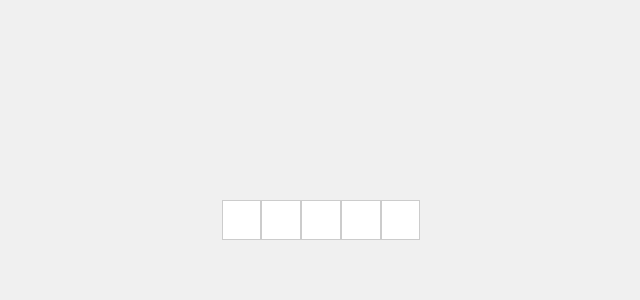
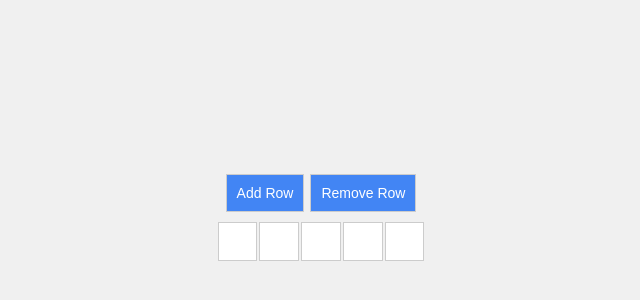
Before and after one commit to mahabhu/counter, a plain HTML site: page index.html in a window 1280 px wide. Shown: the part 180-480 px from the top of the page, without its empty margins (319-959 px from the left). Drawn offline with Linux system fonts and the light colour scheme.

Commit message:
Update index.html

```diff
--- a/index.html
+++ b/index.html
@@ -3,63 +3,104 @@
 <head>
     <meta charset="UTF-8">
     <meta name="viewport" content="width=device-width, initial-scale=1.0">
-    <title>Colorful Button Counter</title>
+    <title>Dynamic Color Button Rows</title>
     <style>
         body {
             display: flex;
+            flex-direction: column;
+            align-items: center;
             justify-content: center;
-            align-items: center;
-            height: 100vh;
+            min-height: 100vh;
             margin: 0;
             background-color: #f0f0f0;
         }
+        .controls {
+            margin-bottom: 10px;
+        }
         .buttons {
             display: flex;
+            margin-bottom: 5px;
         }
-        .button {
+        .button, .control-button {
             width: 1cm;
             height: 1cm;
-            margin: 0;
+            margin: 0 1px;
             border: 1px solid #ccc;
             cursor: pointer;
-            user-select: none;
             display: inline-block;
+        }
+        .control-button {
+            width: auto;
+            padding: 0 10px;
+            background-color: #4285f4;
+            color: white;
+            font-size: 14px;
         }
     </style>
 </head>
 <body>
-    <div class="buttons">
-        <div class="button" id="button0"></div>
-        <div class="button" id="button1"></div>
-        <div class="button" id="button2"></div>
-        <div class="button" id="button3"></div>
-        <div class="button" id="button4"></div>
+    <div class="controls">
+        <button class="control-button" id="addRow">Add Row</button>
+        <button class="control-button" id="removeRow">Remove Row</button>
     </div>
+    <div id="buttonContainer"></div>
 
     <script>
         const colors = ['#ffffff', '#4285f4', '#0f9d58', '#f4b400', '#db4437'];
 
-        // Initialize counts from local storage or default to zero
-        const counts = [0, 0, 0, 0, 0].map((_, i) => Number(localStorage.getItem('buttonCount' + i)) || 0);
+        function createButton(row, index) {
+            const button = document.createElement('div');
+            button.className = 'button';
 
-        // Function to update button color and store counts
-        function updateButton(button, index) {
-            button.style.backgroundColor = colors[counts[index]];
-            localStorage.setItem('buttonCount' + index, counts[index]);
+            // Initialize count from local storage or default it to zero
+            const buttonKey = `${row}-${index}`;
+            const count = Number(localStorage.getItem(buttonKey)) || 0;
+            updateButtonColor(button, count);
+
+            button.addEventListener('click', () => {
+                let newCount = (Number(localStorage.getItem(buttonKey)) + 1) % colors.length;
+                localStorage.setItem(buttonKey, newCount);
+                updateButtonColor(button, newCount);
+            });
+
+            return button;
         }
 
-        // Get all button elements
-        const buttons = document.querySelectorAll('.button');
+        function updateButtonColor(button, count) {
+            button.style.backgroundColor = colors[count];
+        }
 
-        // Add event listeners to each button
-        buttons.forEach((button, index) => {
-            updateButton(button, index);
+        function addRow() {
+            const rowCount = document.getElementById('buttonContainer').childElementCount;
+            const buttonRow = document.createElement('div');
+            buttonRow.className = 'buttons';
 
-            button.addEventListener('click', () => {
-                counts[index] = (counts[index] + 1) % colors.length; // Increment and reset to 0 after reaching last color
-                updateButton(button, index);
-            });
-        });
+            for (let i = 0; i < 5; i++) {
+                const button = createButton(rowCount, i);
+                buttonRow.appendChild(button);
+            }
+
+            document.getElementById('buttonContainer').appendChild(buttonRow);
+        }
+
+        function removeRow() {
+            const container = document.getElementById('buttonContainer');
+            if (container.lastChild) {
+                const rowCount = container.childElementCount - 1;
+                // Clean up local storage for the last row
+                for (let i = 0; i < 5; i++) {
+                    localStorage.removeItem(`${rowCount}-${i}`);
+                }
+                container.removeChild(container.lastChild);
+            }
+        }
+
+        // Initialize functional buttons
+        document.getElementById('addRow').addEventListener('click', addRow);
+        document.getElementById('removeRow').addEventListener('click', removeRow);
+
+        // Optionally adding an initial row on load (remove if not needed)
+        addRow(); // Call this once to start with an initial row
     </script>
 </body>
 </html>
```
